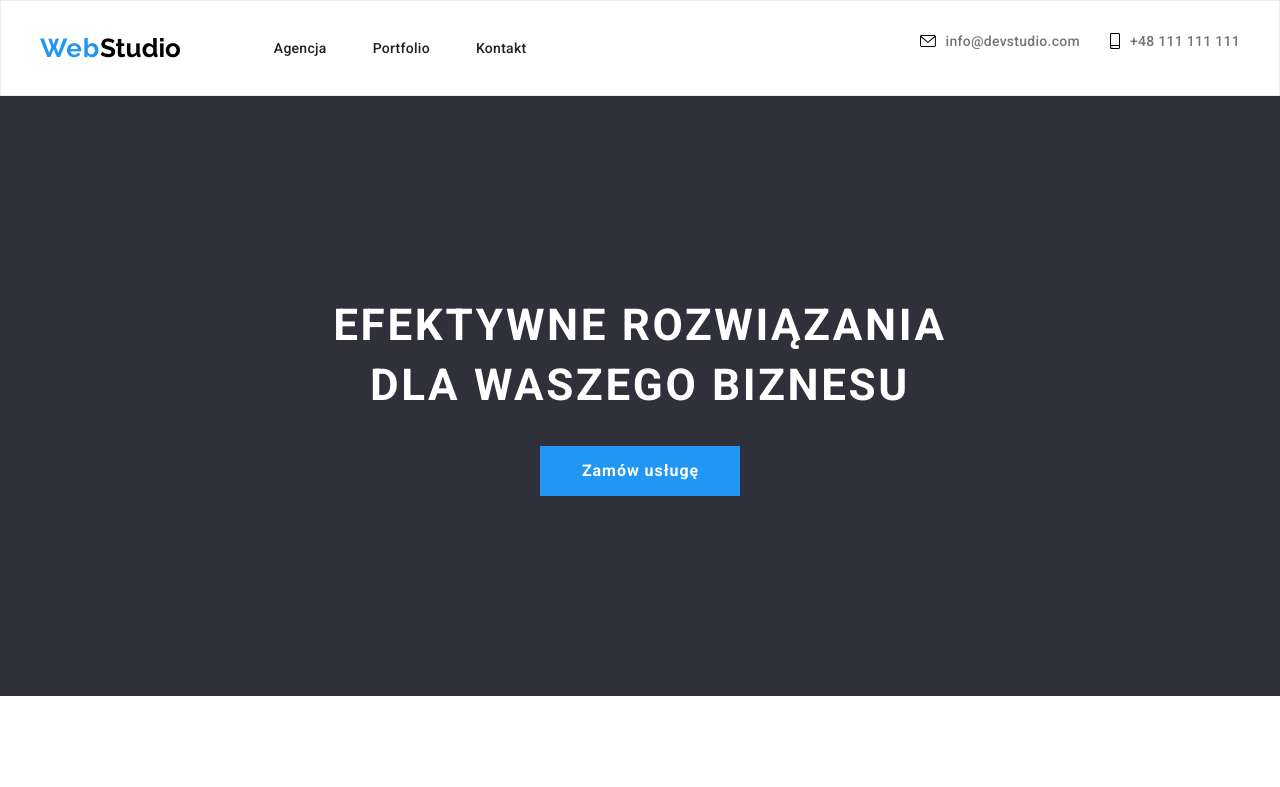
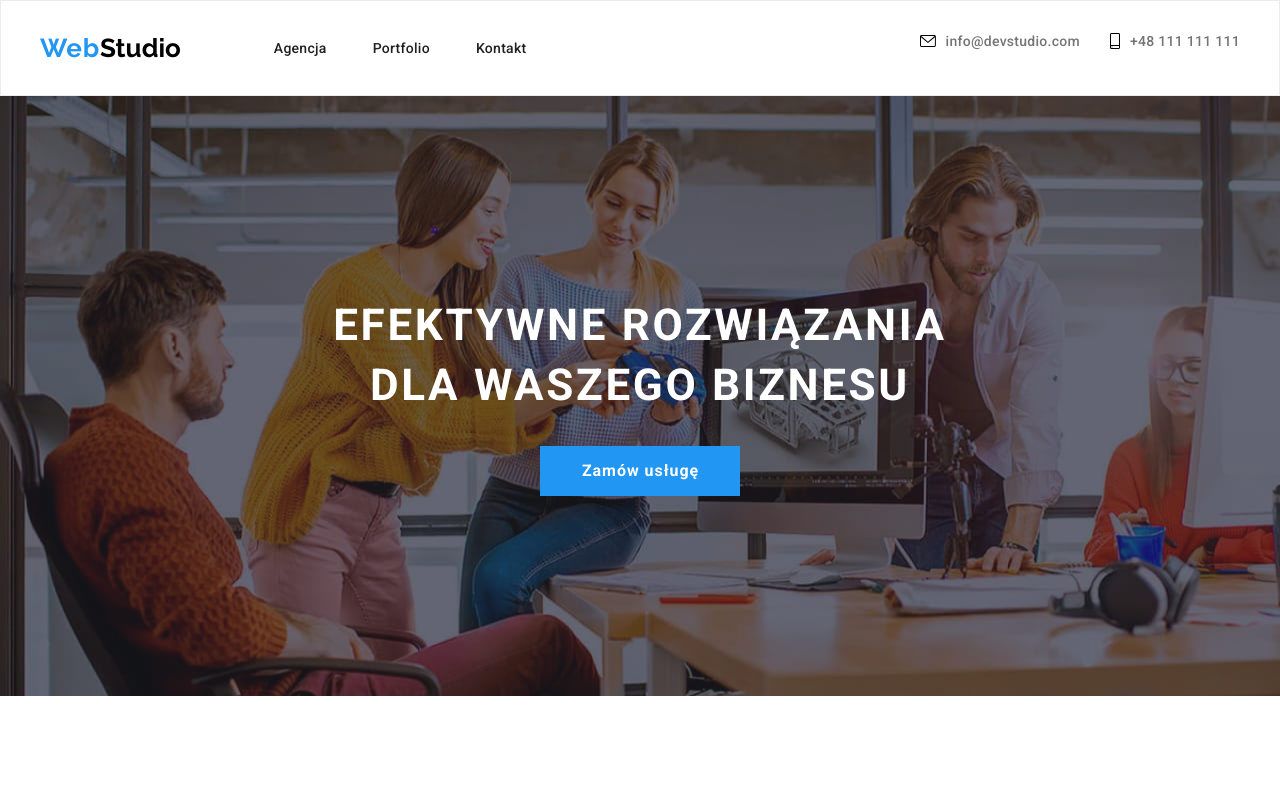
Before and after one commit to RadekKisiela/goit-markup-hw-04, a plain HTML site: page index.html in a window 1280 px wide. Shown: the top 787 px of the page. Drawn offline with Linux system fonts and the light colour scheme.

Commit message:
Update styles.css

```diff
--- a/css/styles.css
+++ b/css/styles.css
@@ -111,8 +111,7 @@
 .background2 {
   background-color: var(--background-color-tertiary);
   background-image: linear-gradient(to top, rgba(47, 48, 58, 0.4) 0%, rgba(47, 48, 58, 0.4) 80%),
-    url(./images/overlay.jpg);
-
+    url(../images/overlay.jpg);
   font-style: normal;
   text-align: center;
   padding-top: 200px;
```
